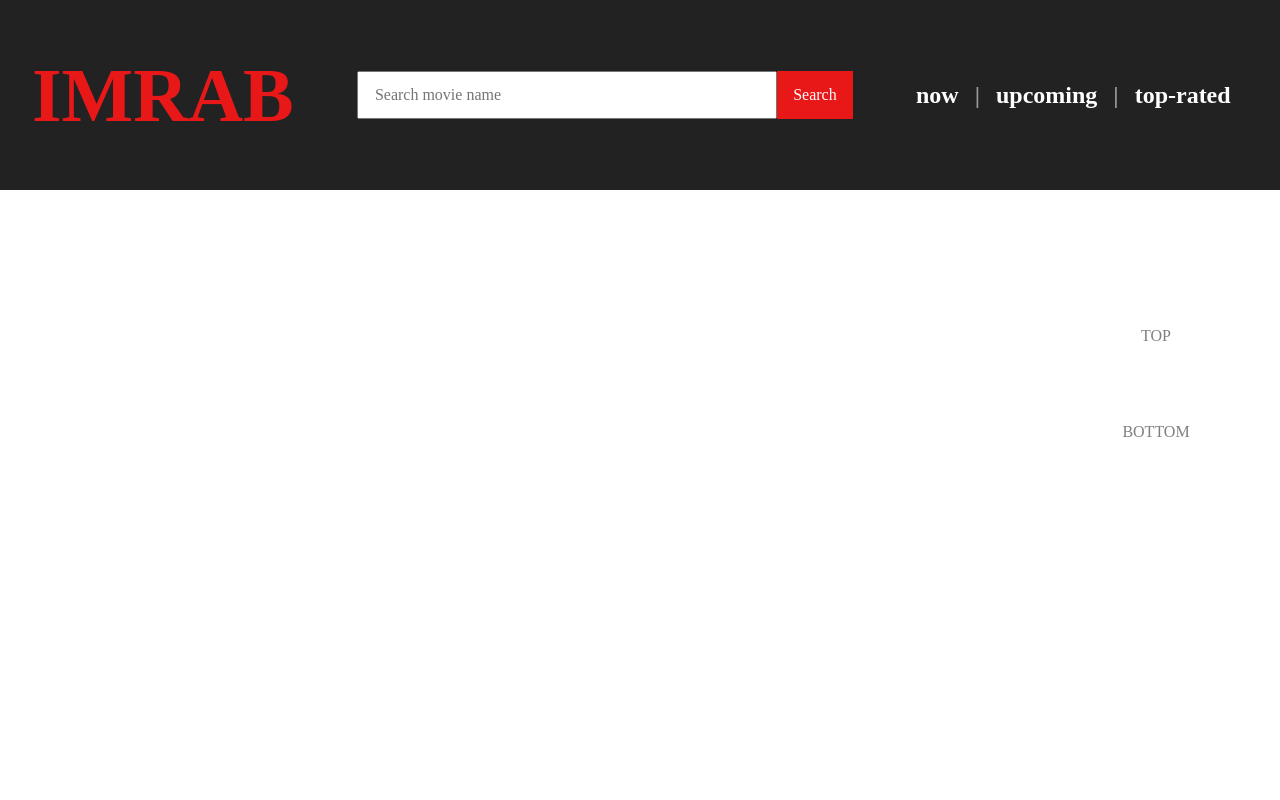
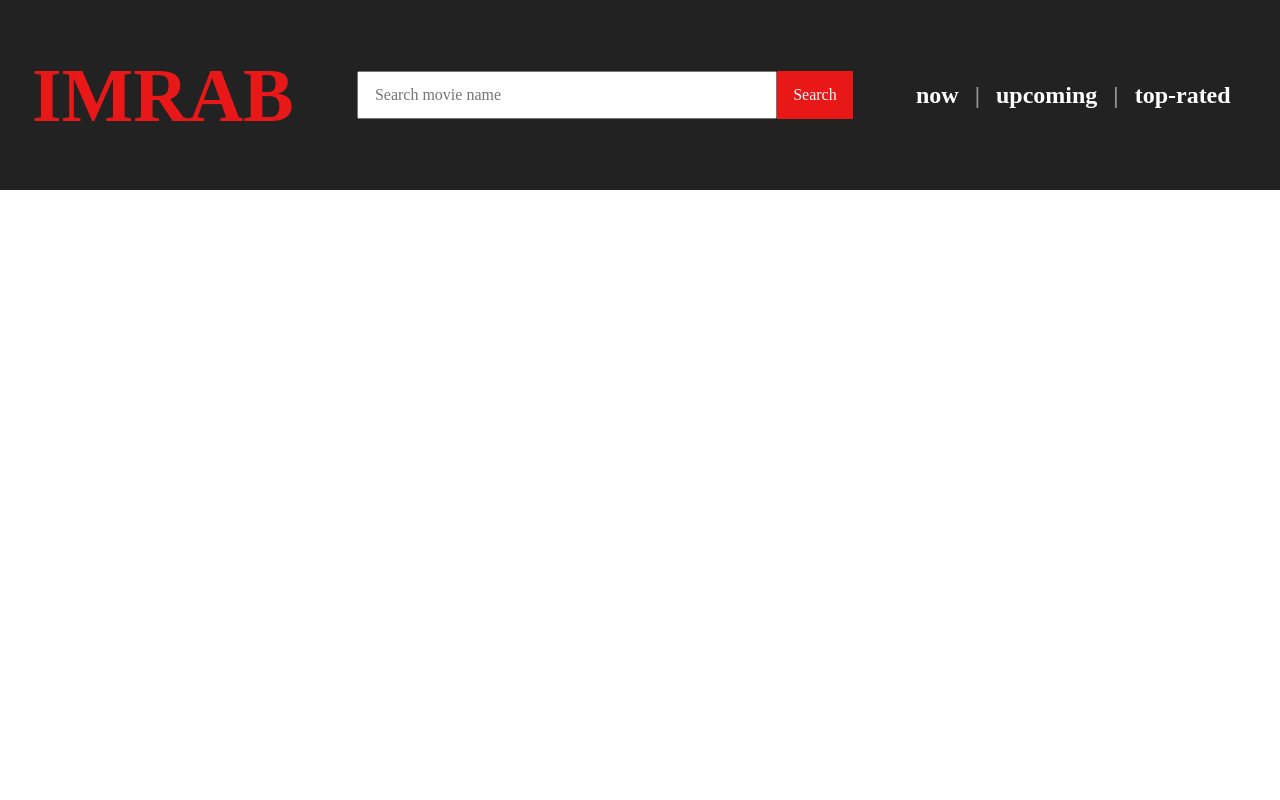
Before and after one commit to wanted-pre-onboarding-frontend-6/Assign-3, a React (Create React App) app: page /search in a window 1280 px wide. Shown: the top 800 px of the page. Built offline with nearby package versions, Linux system fonts and the light colour scheme.

Commit message:
feat: add scroll to top button
클릭 시 최상단으로 이동하는 버튼 구현

```diff
--- a/src/components/sidebar/Sidebar.tsx
+++ b/src/components/sidebar/Sidebar.tsx
@@ -1,13 +1,41 @@
 import styled from 'styled-components';
+import { useState, useEffect } from 'react';
 
 const Sidebar = () => {
+  const [showButton, setShowButton] = useState(false);
+
+  const onScrollToTop = () => {
+    window.scroll({
+      top: 0,
+    });
+  };
+
+  useEffect(() => {
+    const handleShowButton = () => {
+      if (window.scrollY > 500) {
+        setShowButton(true);
+      } else {
+        setShowButton(false);
+      }
+    };
+
+    window.addEventListener('scroll', handleShowButton);
+    return () => {
+      window.removeEventListener('scroll', handleShowButton);
+    };
+  }, []);
+
   return (
-    <SidebarWrapper>
-      <div>TOP</div>
-      <div>BOTTOM</div>
-    </SidebarWrapper>
+    <>
+      {showButton && (
+        <SidebarWrapper>
+          <button onClick={onScrollToTop}>TOP</button>
+        </SidebarWrapper>
+      )}
+    </>
   );
 };
+
 export default Sidebar;
 
 const SidebarWrapper = styled.div`
@@ -18,7 +46,7 @@ const SidebarWrapper = styled.div`
   right: 5%;
   width: 120px;
 
-  & > div {
+  & > button {
     cursor: pointer;
     display: flex;
     justify-content: center;
```
